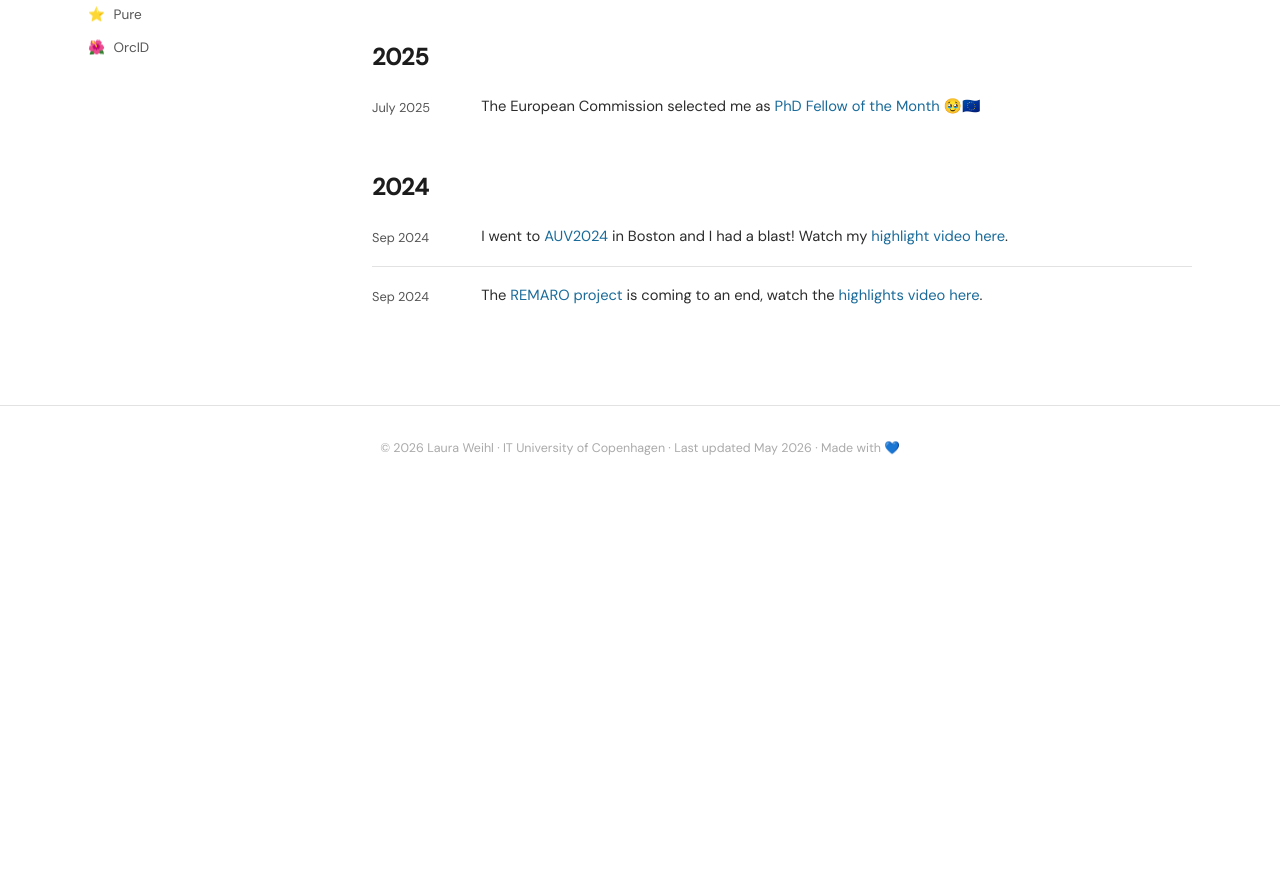
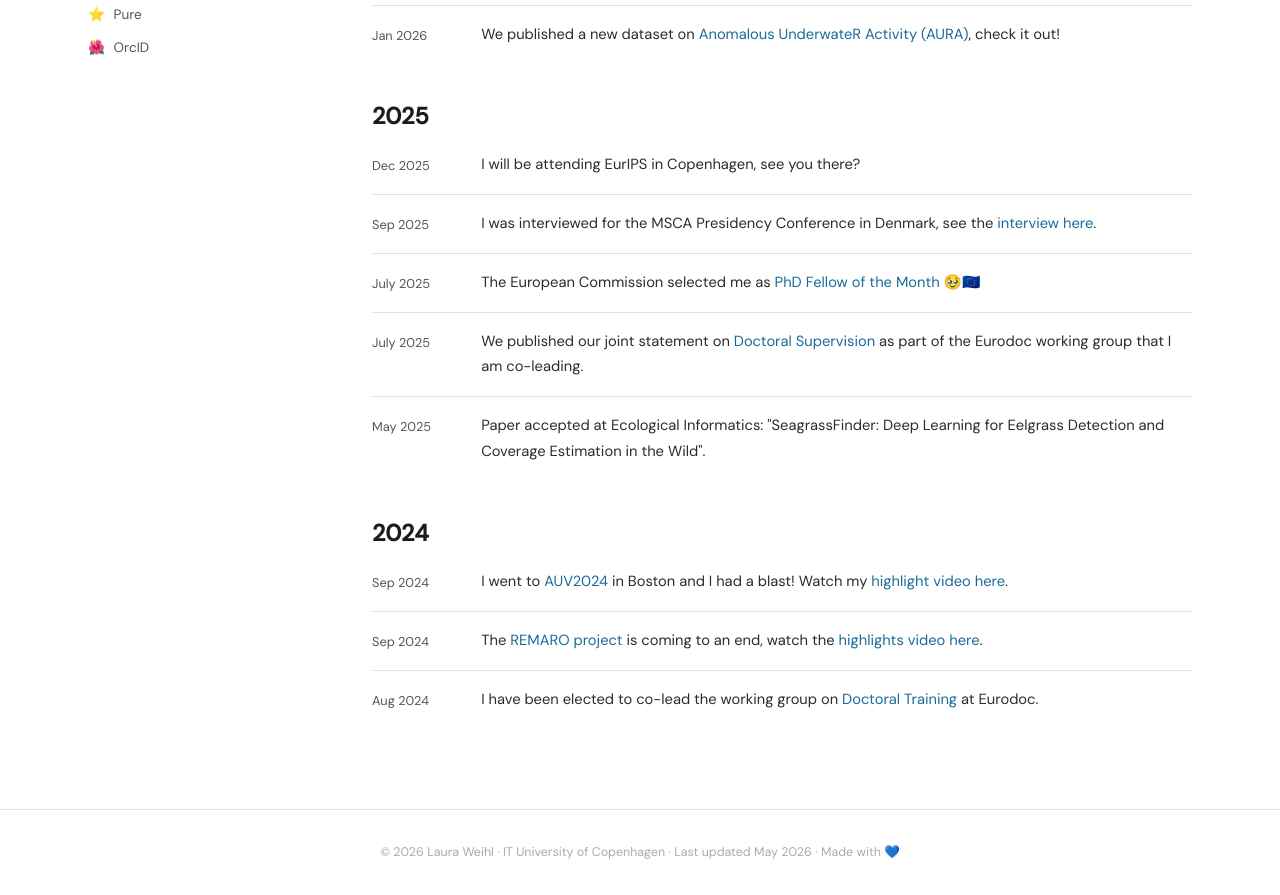
Before and after one commit to lw112/lw112.github.io, a plain HTML site: page news.html in a window 1280 px wide. Shown: the part 551-1446 px from the top of the page. Before the commit the page ends 1042 px from the top, so only its background shows below. Drawn offline with Linux system fonts and the light colour scheme.

Commit message:
added some older news

```diff
--- a/news.html
+++ b/news.html
@@ -57,6 +57,10 @@
               <span class="news-date">Feb 2026</span>
               <span class="news-text">I will give a talk on underwater visual anomaly detection at the <a class="text-link" target="_blank" href="https://miw2026.org/">Marine Imaging Workshop</a> in Gibraltar.</span>
             </li>
+            <li class="news-item">
+              <span class="news-date">Jan 2026</span>
+              <span class="news-text">We published a new dataset on <a class="text-link" target="_blank" href="https://zenodo.org/records/18520687"> Anomalous UnderwateR Activity (AURA)</a>, check it out!</span>
+            </li>
           </ul>
 
       </ul>
@@ -68,9 +72,29 @@
         <ul class="news-list">
 
             <li class="news-item">
+                <span class="news-date">Dec 2025</span>
+                <span class="news-text">I will be attending EurIPS in Copenhagen, see you there?</span>
+            </li>
+
+            <li class="news-item">
+                <span class="news-date">Sep 2025</span>
+                <span class="news-text">I was interviewed for the MSCA Presidency Conference in Denmark, see the <a class="text-link" target="_blank" href="https://www.youtube.com/watch?v=3N7H4jgZdRMl">interview here</a>.</span>
+            </li>
+
+            <li class="news-item">
                 <span class="news-date">July 2025</span>
                 <span class="news-text">The European Commission selected me as <a class="text-link" target="_blank" href="https://marie-sklodowska-curie-actions.ec.europa.eu/fellow-of-the-month/laura-weihl">PhD Fellow of the Month</a> 🥹🇪🇺</span>
             </li>
+
+            <li class="news-item">
+                <span class="news-date">July 2025</span>
+                <span class="news-text">We published our joint statement on <a class="text-link" target="_blank" href="https://zenodo.org/records/15784650">Doctoral Supervision</a> as part of the Eurodoc working group that I am co-leading.</span>
+            </li>
+            <li class="news-item">
+                <span class="news-date">May 2025</span>
+                <span class="news-text"4650">Paper accepted at Ecological Informatics: "SeagrassFinder: Deep Learning for Eelgrass Detection and Coverage Estimation in the Wild".</span>
+            </li>
+
         </ul>
 
         <section style="margin-top: 3rem;">
@@ -87,6 +111,10 @@
               <li class="news-item">
                   <span class="news-date">Sep 2024</span>
                   <span class="news-text">The <a class="text-link" target="_blank" href="https://www.remaro.eu">REMARO project</a> is coming to an end, watch the <a class="text-link" target="_blank" href="https://www.youtube.com/watch?v=lhx1KXtQJTs">highlights video here</a>.</span>
+              </li>
+              <li class="news-item">
+                  <span class="news-date">Aug 2024</span>
+                  <span class="news-text">I have been elected to co-lead the working group on <a class="text-link" target="_blank" href="https://www.eurodoc.net/wg">Doctoral Training</a> at Eurodoc.</span>
               </li>
 
 
```
